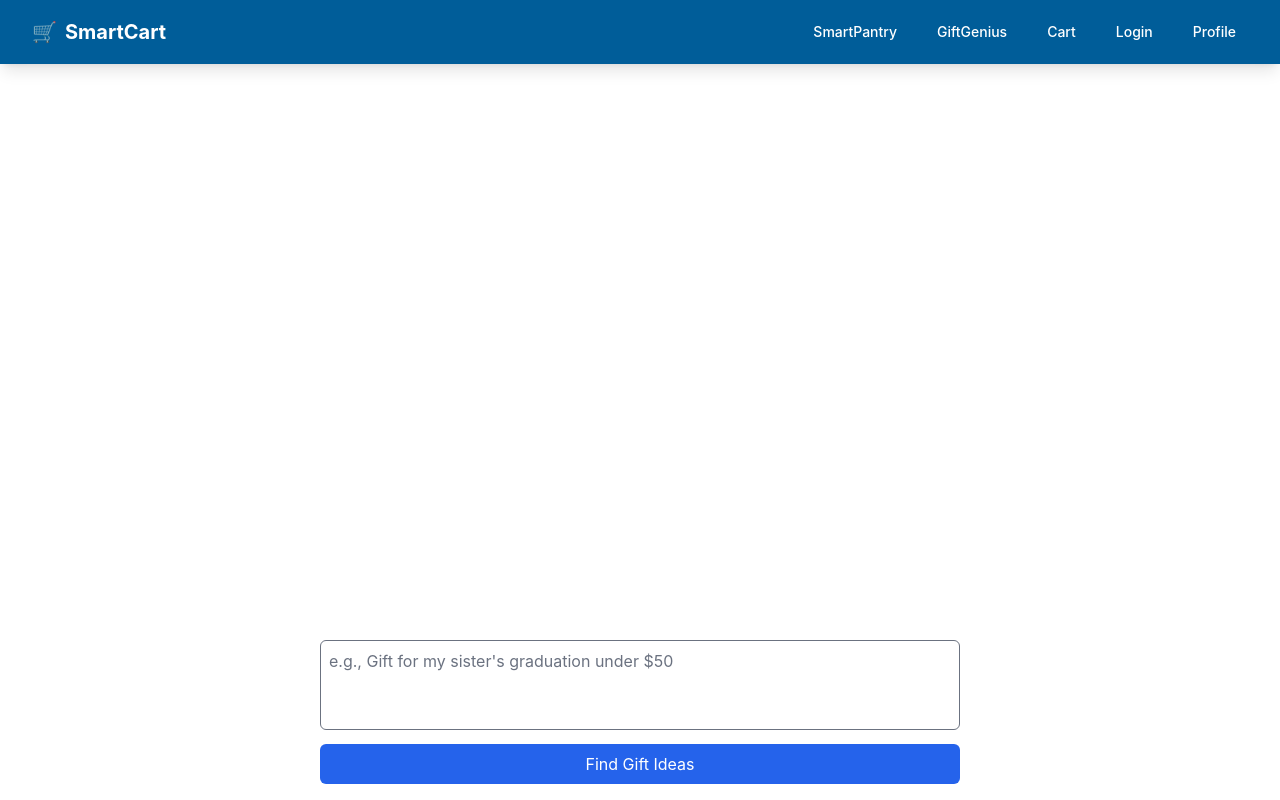
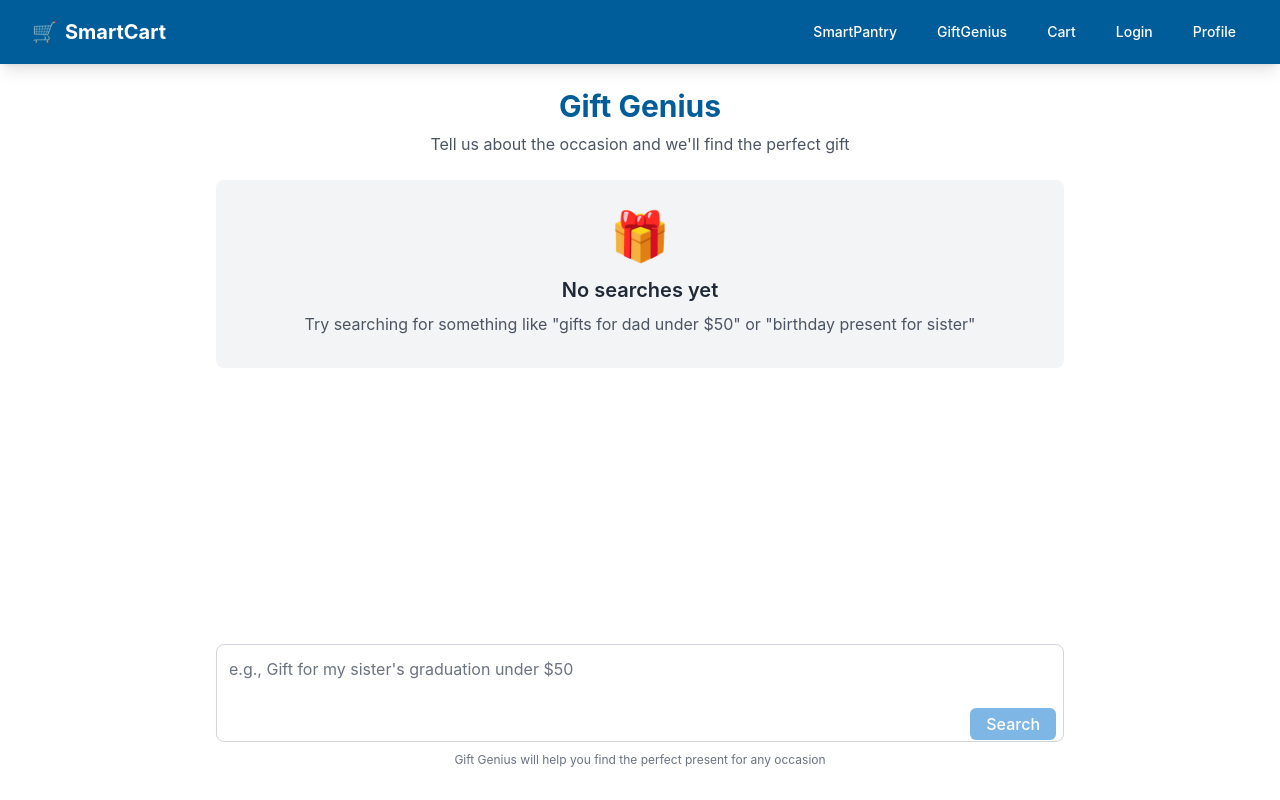
Before and after one commit to tchawla827/walmart-home-hub, a React (Create React App) app in the folder frontend/: page /gift in a window 1280 px wide. Built offline with nearby package versions, Linux system fonts and the light colour scheme.

Commit message:
designed giftgenius.tsx

```diff
--- a/frontend/src/pages/GiftGenius.tsx
+++ b/frontend/src/pages/GiftGenius.tsx
@@ -2,6 +2,7 @@ import React, { useState } from 'react';
 import { Link } from 'react-router-dom';
 import { GiftBundle, GiftSuggestions, mockGiftGenius } from '../mockGiftGenius';
 import { Product } from '../mockProducts';
+import { toast } from 'react-toastify';
 
 interface ChatEntry {
   prompt: string;
@@ -14,89 +15,201 @@ const GiftGenius: React.FC = () => {
   const [history, setHistory] = useState<ChatEntry[]>([]);
   const [loading, setLoading] = useState(false);
 
-  const handleSubmit = async () => {
+  const handleSubmit = async (e: React.FormEvent) => {
+    e.preventDefault();
     if (!prompt.trim() || loading) return;
-    console.log('User prompt:', prompt);
+
     setLoading(true);
     try {
       const result: GiftSuggestions = await mockGiftGenius(prompt);
-      console.log('LLM response:', result);
-      setHistory((prev) => [...prev, { prompt, bundles: result.bundles, items: result.items }]);
+      setHistory((prev) => [...prev, {
+        prompt,
+        bundles: result.bundles,
+        items: result.items
+      }]);
       setPrompt('');
+      toast.success('Found some great gift ideas!');
+    } catch (error) {
+      toast.error('Could not fetch gift suggestions');
     } finally {
       setLoading(false);
     }
   };
 
   const handleAddAll = (bundle: GiftBundle) => {
-    console.log('Add All to Cart:', bundle);
+    // Implement your cart logic here
+    toast.success(`Added "${bundle.title}" bundle to cart!`);
   };
 
   return (
-    <div className="max-w-2xl mx-auto p-4 flex flex-col h-[calc(100vh-4rem)]">
-      <div className="flex-1 overflow-y-auto space-y-6 mb-4">
-        {history.map((entry, idx) => (
-          <div key={idx} className="space-y-2">
-            <div className="bg-gray-100 p-2 rounded self-start">
-              {entry.prompt}
+    <div className="max-w-4xl mx-auto p-4 md:p-6 flex flex-col min-h-[calc(100vh-4rem)]">
+      <div className="mb-6 text-center">
+        <h1 className="text-3xl font-bold text-primary-600 dark:text-primary-400 mb-2">
+          Gift Genius
+        </h1>
+        <p className="text-gray-600 dark:text-gray-300">
+          Tell us about the occasion and we'll find the perfect gift
+        </p>
       </div>
 
-            {entry.items.map((item, iIdx) => (
+      <div className="flex-1 overflow-y-auto space-y-6 mb-6">
+        {history.length === 0 && !loading && (
+          <div className="bg-gray-100 dark:bg-gray-700 p-8 rounded-lg text-center">
+            <div className="text-5xl mb-4">🎁</div>
+            <h2 className="text-xl font-semibold text-gray-800 dark:text-white mb-2">
+              No searches yet
+            </h2>
+            <p className="text-gray-600 dark:text-gray-300">
+              Try searching for something like "gifts for dad under $50" or "birthday present for sister"
+            </p>
+          </div>
+        )}
+
+        {history.map((entry, idx) => (
+          <div key={idx} className="space-y-4">
+            <div className="bg-primary-100 dark:bg-gray-700 p-4 rounded-lg max-w-[80%] self-start">
+              <p className="text-primary-800 dark:text-white">{entry.prompt}</p>
+            </div>
+
+            <div className="space-y-4">
+              {entry.items.map((item) => (
                 <Link
-                key={iIdx}
+                  key={item.id}
                   to={`/product/${item.id}`}
-                className="block bg-green-50 p-3 rounded hover:bg-green-100"
+                  className="flex items-center gap-4 bg-white dark:bg-gray-800 p-4 rounded-lg shadow-sm hover:shadow-md transition-all border border-gray-100 dark:border-gray-700"
                 >
-                <h3 className="font-semibold">{item.title}</h3>
-                <p className="text-sm">{item.description}</p>
-                <p className="font-medium mt-1">Price: ${item.price.toFixed(2)}</p>
+                  <div className="w-16 h-16 bg-white p-1 rounded border border-gray-200">
+                    <img
+                      src={item.image}
+                      alt={item.title}
+                      className="w-full h-full object-contain"
+                    />
+                  </div>
+                  <div className="flex-1">
+                    <h3 className="font-semibold text-gray-900 dark:text-white hover:text-primary-500 transition-colors">
+                      {item.title}
+                    </h3>
+                    <p className="text-sm text-gray-600 dark:text-gray-300 line-clamp-1">
+                      {item.description}
+                    </p>
+                    <p className="text-primary-600 dark:text-primary-400 font-bold mt-1">
+                      ${item.price.toFixed(2)}
+                    </p>
+                  </div>
                 </Link>
               ))}
 
-            {entry.bundles.map((bundle, bIdx) => (
+              {entry.bundles.map((bundle) => (
+                <div
+                  key={bundle.title}
+                  className="bg-white dark:bg-gray-800 rounded-lg shadow-sm hover:shadow-md transition-all overflow-hidden border border-gray-100 dark:border-gray-700"
+                >
+                  <div className="p-4 bg-primary-50 dark:bg-gray-700">
+                    <h3 className="font-semibold text-lg text-primary-600 dark:text-primary-400">
+                      {bundle.title}
+                    </h3>
+
+                  </div>
+
+                  <div className="p-4">
+                    <ul className="space-y-3 mb-4">
+                      {bundle.items.map((item) => (
+                        <li key={item.id} className="flex items-center gap-3">
+                          <div className="w-10 h-10 bg-white p-1 rounded border border-gray-200">
+                            <img
+                              src={item.image}
+                              alt={item.title}
+                              className="w-full h-full object-contain"
+                            />
+                          </div>
+                          <Link
+                            to={`/product/${item.id}`}
+                            className="flex-1 text-sm hover:text-primary-500 transition-colors"
+                          >
+                            {item.title}
+                          </Link>
+                          <span className="text-primary-600 dark:text-primary-400 font-bold text-sm">
+                            ${item.price.toFixed(2)}
+                          </span>
+                        </li>
+                      ))}
+                    </ul>
+
+                    <div className="flex flex-col sm:flex-row justify-between items-center gap-4 pt-4 border-t border-gray-100 dark:border-gray-700">
+                      <div>
+                        <p className="font-bold text-lg text-primary-600 dark:text-primary-400">
+                          Bundle Total: ${bundle.totalPrice.toFixed(2)}
+                        </p>
+                        <p className="text-sm text-green-600 dark:text-green-400">
+                          Save ${(bundle.items.reduce((sum, item) => sum + item.price, 0) - bundle.totalPrice).toFixed(2)}
+                        </p>
+                      </div>
+                      <div className="flex gap-2 w-full sm:w-auto">
                         <Link
                           to="/bundle"
                           state={{ bundle }}
-                key={bIdx}
-                className="block bg-blue-50 p-3 rounded hover:bg-blue-100"
+                          className="bg-white dark:bg-gray-700 border border-gray-300 dark:border-gray-600 hover:bg-gray-50 dark:hover:bg-gray-600 text-gray-800 dark:text-white px-4 py-2 rounded-md text-sm font-medium transition-all text-center flex-1"
                         >
-                <h3 className="font-semibold">{bundle.title}</h3>
-                <ul className="list-disc pl-5 text-sm">
-                  {bundle.items.map((item) => (
-                    <li key={item.id}>{item.title}</li>
-                  ))}
-                </ul>
-                <p className="font-medium mt-1">
-                  Total: ${bundle.totalPrice.toFixed(2)}
-                </p>
+                          View Details
+                        </Link>
                         <button
-                  onClick={() => handleAddAll(bundle)}
-                  className="mt-2 bg-blue-600 text-white px-3 py-1 rounded hover:bg-blue-700"
+                          onClick={(e) => {
+                            e.preventDefault();
+                            handleAddAll(bundle);
+                          }}
+                          className="bg-accent-400 hover:bg-accent-500 text-gray-900 px-4 py-2 rounded-md text-sm font-medium transition-all hover:scale-[1.02] flex-1"
                         >
-                  Add All to Cart
+                          Add All
                         </button>
-              </Link>
+                      </div>
+                    </div>
+                  </div>
+                </div>
               ))}
             </div>
+          </div>
         ))}
-        {loading && <p>Loading...</p>}
+
+        {loading && (
+          <div className="flex justify-center items-center p-8">
+            <div className="animate-pulse flex flex-col items-center">
+              <div className="w-16 h-16 bg-primary-100 dark:bg-gray-700 rounded-full mb-4"></div>
+              <p className="text-gray-600 dark:text-gray-300">Finding perfect gifts...</p>
             </div>
-      <div>
+          </div>
+        )}
+      </div>
+
+      <form onSubmit={handleSubmit} className="sticky bottom-0 bg-white dark:bg-gray-900 pt-4 pb-2">
+        <div className="relative">
           <textarea
-          className="w-full border p-2 rounded mb-2 resize-none"
+            className="w-full border border-gray-300 dark:border-gray-600 p-3 pr-16 rounded-lg resize-none bg-white dark:bg-gray-800 text-gray-900 dark:text-white focus:ring-2 focus:ring-primary-500 focus:border-transparent"
             rows={3}
             value={prompt}
             onChange={(e) => setPrompt(e.target.value)}
             placeholder="e.g., Gift for my sister's graduation under $50"
+            disabled={loading}
           />
           <button
-          onClick={handleSubmit}
-          disabled={loading}
-          className="w-full bg-blue-600 text-white px-4 py-2 rounded hover:bg-blue-700 disabled:opacity-50"
+            type="submit"
+            disabled={loading || !prompt.trim()}
+            className="absolute right-2 bottom-2 bg-primary-500 hover:bg-primary-600 text-white px-4 py-1 rounded-md font-medium transition-all disabled:opacity-50 disabled:cursor-not-allowed"
           >
-          Find Gift Ideas
+            {loading ? (
+              <span className="flex items-center">
+                <svg className="animate-spin -ml-1 mr-2 h-4 w-4 text-white" xmlns="http://www.w3.org/2000/svg" fill="none" viewBox="0 0 24 24">
+                  <circle className="opacity-25" cx="12" cy="12" r="10" stroke="currentColor" strokeWidth="4"></circle>
+                  <path className="opacity-75" fill="currentColor" d="M4 12a8 8 0 018-8V0C5.373 0 0 5.373 0 12h4zm2 5.291A7.962 7.962 0 014 12H0c0 3.042 1.135 5.824 3 7.938l3-2.647z"></path>
+                </svg>
+                Searching...
+              </span>
+            ) : 'Search'}
           </button>
         </div>
+        <p className="text-xs text-gray-500 dark:text-gray-400 mt-1 text-center">
+          Gift Genius will help you find the perfect present for any occasion
+        </p>
+      </form>
     </div>
   );
 };
```
Lines whose indentation alone changed are shown as unchanged.
